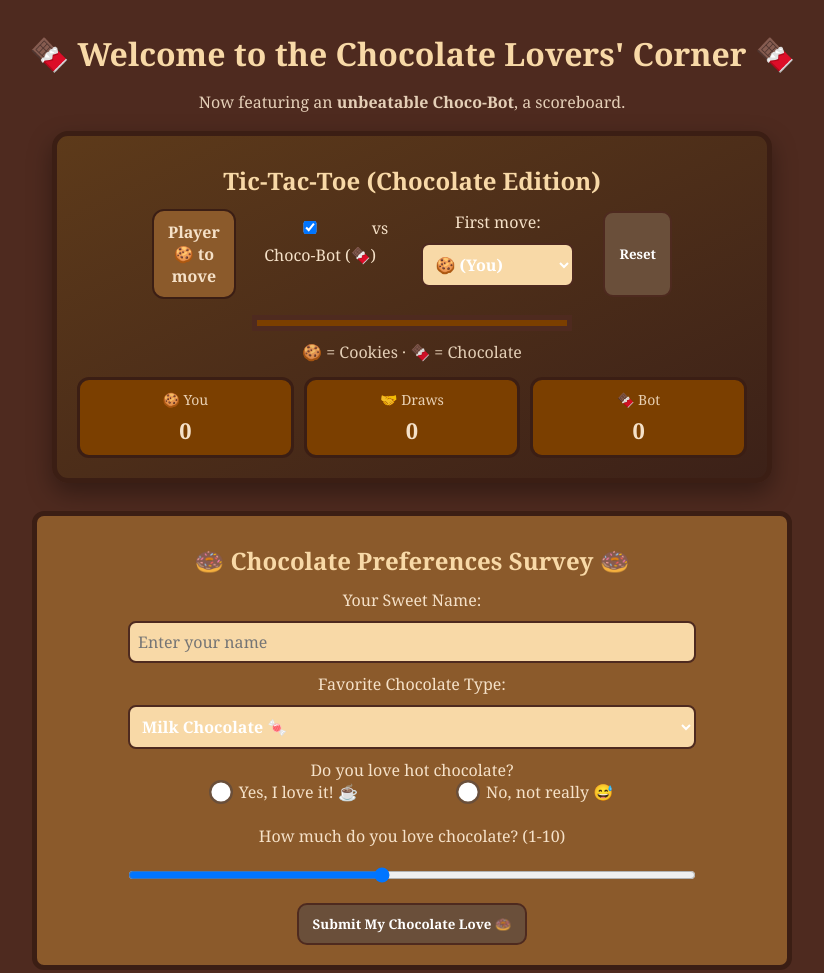
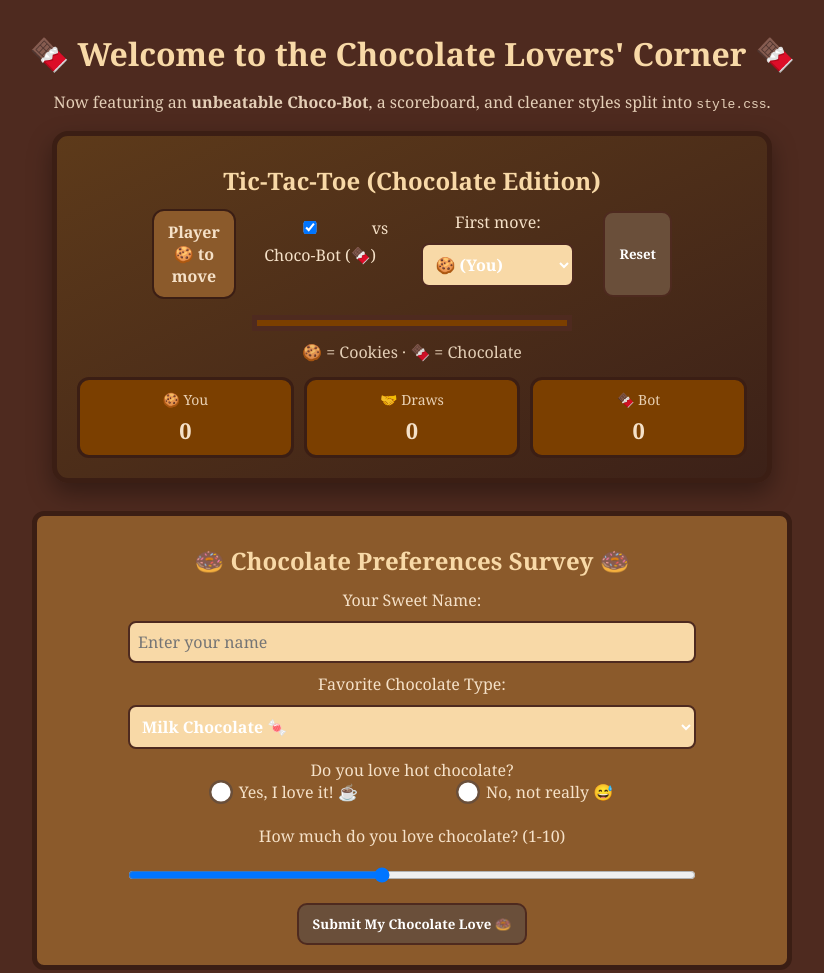
Before and after one commit to ChlioP/ChocolatePage, a plain HTML site: page index.html in a window 1280 px wide. Shown: the top 973 px of the page, without its empty margins (228-1052 px from the left). Drawn offline with Linux system fonts and the light colour scheme.

Commit message:
Update index.html

```diff
--- a/index.html
+++ b/index.html
@@ -9,7 +9,7 @@
 </head>
 <body>
 <h1>🍫 Welcome to the Chocolate Lovers' Corner 🍫</h1>
-<p class="subtitle">Now featuring an <strong>unbeatable Choco‑Bot</strong>, a scoreboard.</p>
+<p class="subtitle">Now featuring an <strong>unbeatable Choco‑Bot</strong>, a scoreboard, and cleaner styles split into <code>style.css</code>.</p>
 
 <div class="game-card">
 <h2>Tic‑Tac‑Toe (Chocolate Edition)</h2>
```
